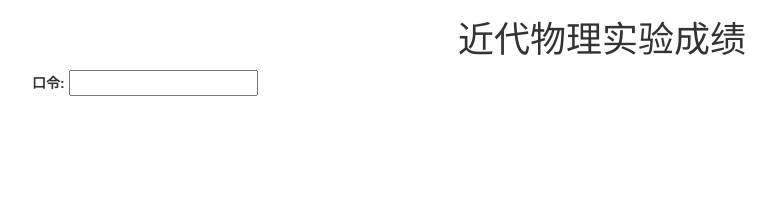
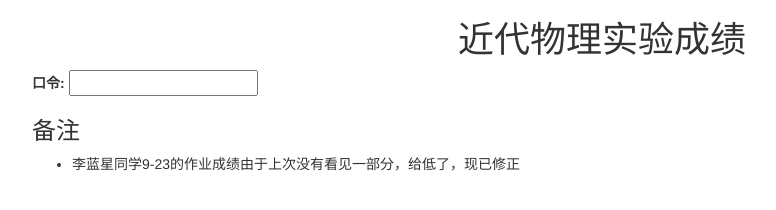
Before and after one commit to nutbrain/grade, a plain HTML site: page index.html in a window 1280 px wide. Shown: the whole page, without its empty margins (38-814 px from the left). Drawn offline with nearby package versions, Linux system fonts and the light colour scheme.

Commit message:
Update index.html

```diff
--- a/index.html
+++ b/index.html
@@ -56,6 +56,12 @@
                 </tr>
             </tbody>
         </table>
+        <p>
+        <h3>备注</h3>
+        <ul>
+            <li>李蓝星同学9-23的作业成绩由于上次没有看见一部分，给低了，现已修正</li>
+        </ul>
+        </p>
     </div>
     <script>
         const vm = new Vue({
```
